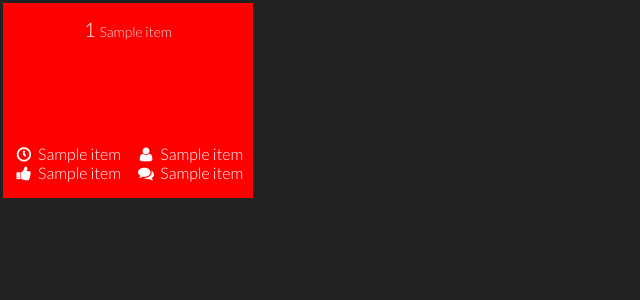
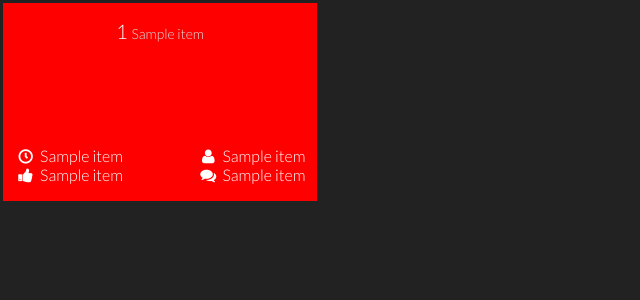
Before and after one commit to pbjr23/tiled-hn, a Flask app: template templates/index.html in a window 1280 px wide. Shown: the part 70-370 px from the top of the page, without its empty margins (0-640 px from the left). Run offline with Flask 2, Linux system fonts and the light colour scheme; the template is opened without the code that fills it: most values are stand-ins (such as "Sample title", 1, 10 or a date in 2020).

Commit message:
tenew media queries

```diff
--- a/static/css/main.css
+++ b/static/css/main.css
@@ -74,131 +74,37 @@ li {
     float: left;
 }
 
-/* Smartphones (portrait and landscape) ----------*/
-@media only screen
-and (min-device-width : 320px)
-and (max-device-width : 480px) {
+@media only screen and (max-width: 767px) and (orientation: portrait) {
     .box-container {
         width: 50%;
         float: left;
     }
 }
 
-/* Smartphones (landscape) ----------*/
-@media only screen
-and (min-width : 321px) {
+@media only screen and (max-width: 767px) {
     .box-container {
         width: 33.3%;
         float: left;
     }
 }
 
-/* Smartphones (portrait) ----------*/
-@media only screen
-and (max-width : 320px) {
-    .box-container {
-        width: 50%;
-        float: left;
-    }
-}
-
-/* iPads (portrait and landscape) ----------*/
-@media only screen
-and (min-device-width : 768px)
-and (max-device-width : 1024px) {
+@media only screen and (min-width: 768px) {
     .box-container {
         width: 25%;
         float: left;
     }
 }
 
-/* iPads (landscape) ----------*/
-@media only screen
-and (min-device-width : 768px)
-and (max-device-width : 1024px)
-and (orientation : landscape) {
-    .box-container {
-        width: 25%;
-        float: left;
-    }
-}
-
-/* iPads (portrait) ----------*/
-@media only screen
-and (min-device-width : 768px)
-and (max-device-width : 1024px)
-and (orientation : portrait) {
-    .box-container {
-        width: 25%;
-        float: left;
-    }
-}
-/*********
-iPad 3
-**********/
-@media
-only screen
-and (min-device-width : 768px)
-and (max-device-width : 1024px)
-and (orientation : landscape)
-and (-webkit-min-device-pixel-ratio : 2) {
-    .box-container {
-        width: 25%;
-        float: left;
-    }
-}
-
-@media
-only screen
-and (min-device-width : 768px)
-and (max-device-width : 1024px)
-and (orientation : portrait)
-and (-webkit-min-device-pixel-ratio : 2) {
-    .box-container {
-        width: 25%;
-        float: left;
-    }
-}
-
-/* Desktops and laptops ----------*/
-@media only screen
-and (min-width : 1224px) {
+@media only screen and (min-width: 1400px) {
     .box-container {
         width: 20%;
         float: left;
     }
 }
 
-/* Large screens ----------*/
-@media only screen
-and (min-width : 1824px) {
+@media only screen and (min-width: 1800px) {
     .box-container {
         width: 16.6%;
-        float: left;
-    }
-}
-
-/* iPhone 4 ----------*/
-@media
-only screen
-and (min-device-width : 320px)
-and (max-device-width : 480px)
-and (orientation : landscape)
-and (-webkit-min-device-pixel-ratio : 2) {
-    .box-container {
-        width: 33.3%;
-        float: left;
-    }
-}
-
-@media
-only screen
-and (min-device-width : 320px)
-and (max-device-width : 480px)
-and (orientation : portrait)
-and (-webkit-min-device-pixel-ratio : 2) {
-    .box-container {
-        width: 50%;
         float: left;
     }
 }
--- a/templates/index.html
+++ b/templates/index.html
@@ -5,6 +5,7 @@
 <!--[if gt IE 8]><!--> <html class="no-js"> <!--<![endif]-->
     <head>
         <meta http-equiv="content-type" content="text/html; charset=utf-8">
+        <meta name="viewport" content="width=device-width, initial-scale=1.0">
         <link rel="shortcut icon" href="{{ url_for('static', filename='favicon.ico') }}">
         <link href='http://fonts.googleapis.com/css?family=Lato:300' rel='stylesheet' type='text/css'>
         <link href='http://fonts.googleapis.com/css?family=Raleway:300' rel='stylesheet' type='text/css'>
@@ -68,12 +69,12 @@
                                     </div>
                                 </a>
 
-                                <a href="{{ item[3]|default('#') }}" target="_blank">
+                                <!-- <a href="{{ item[3]|default('#') }}" target="_blank"> -->
                                     <div>
                                         <i class="icon-chat"></i>
                                         {{ item[7] if item[7] != None else "0"}}
                                     </div>
-                                </a>
+                                <!-- </a> -->
                             </div>
                             {% endif %}
                         </div>
```
